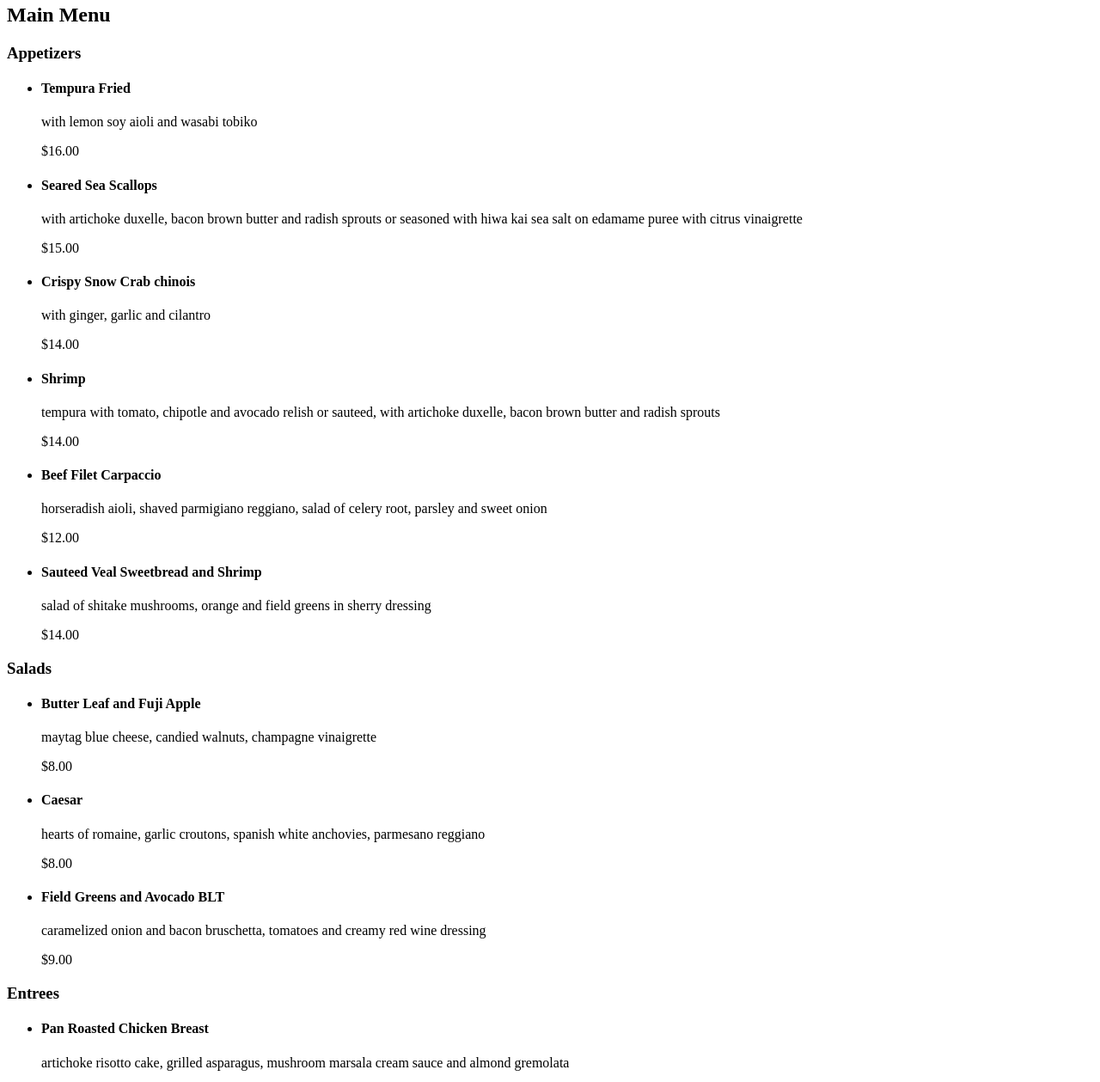
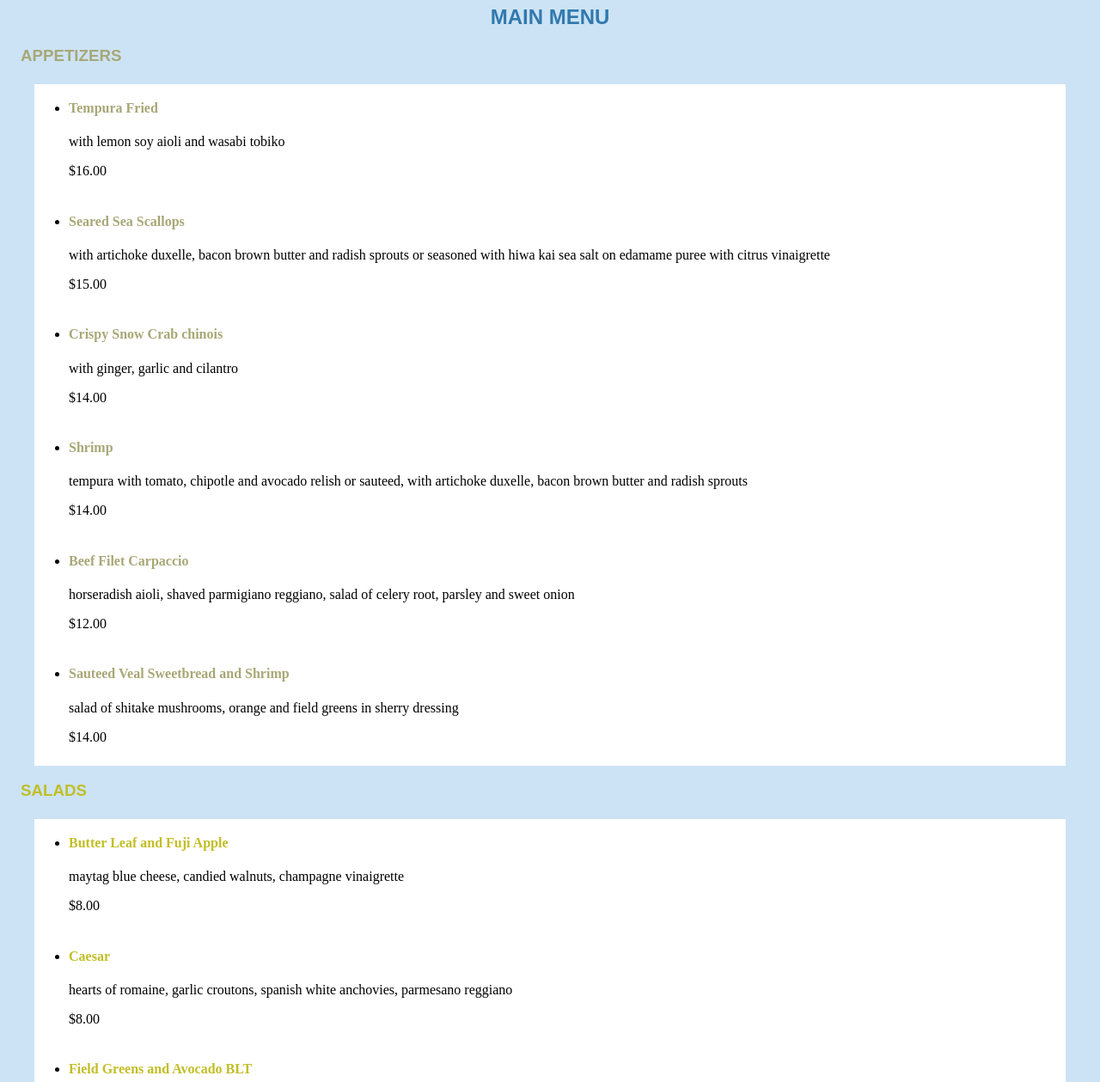
Before and after one commit to sdeluca617/sdeluca617.github.io, a plain HTML site: page index.html in a window 1280 px wide. Shown: the part 76-1335 px from the top of the page at 86% size. Drawn offline with Linux system fonts and the light colour scheme.

Commit message:
Add files via upload

```diff
--- a/index.html
+++ b/index.html
@@ -1,111 +1,113 @@
 <!DOCTYPE html>
 <html>
    <head>
+       <meta name="viewport" content="width=device‑width, initial‑scale=1">
+       <link rel="stylesheet" href="style.css">
       <title>Koberl at Blue Menu</title>
    </head>
    <body>
       <h1>Koberl at Blue</h1>
       <h2>Main Menu</h2>
-      <h3>Appetizers</h3>
+      <h3 class="appetizers">Appetizers</h3>
       <ul>
          <li>
-            <h4>Tempura Fried</h4>
+            <h4 class="appetizers">Tempura Fried</h4>
             <p>with lemon soy aioli and wasabi tobiko</p>
             <p>$16.00</p>
          </li>
          <li>
-            <h4>Seared Sea Scallops</h4>
+            <h4 class="appetizers">Seared Sea Scallops</h4>
             <p>with artichoke duxelle, bacon brown butter and radish sprouts or seasoned with hiwa kai sea salt on edamame puree with citrus vinaigrette</p>
             <p>$15.00</p>
          </li>
          <li>
-            <h4>Crispy Snow Crab chinois</h4>
+            <h4 class="appetizers">Crispy Snow Crab chinois</h4>
             <p>with ginger, garlic and cilantro</p>
             <p>$14.00</p>
          </li>
          <li>
-            <h4>Shrimp</h4>
+            <h4 class="appetizers">Shrimp</h4>
             <p>tempura with tomato, chipotle and avocado relish or sauteed, with artichoke duxelle, bacon brown butter and radish sprouts</p>
+            <p>$14.00</p>
          </li>
-         <p>$14.00</p>
          <li>
-            <h4>Beef Filet Carpaccio</h4>
+            <h4 class="appetizers">Beef Filet Carpaccio</h4>
             <p>horseradish aioli, shaved parmigiano reggiano, salad of celery root, parsley and sweet onion</p>
             <p>$12.00</p>
          </li>
          <li>
-            <h4>Sauteed Veal Sweetbread and Shrimp</h4>
+            <h4 class="appetizers">Sauteed Veal Sweetbread and Shrimp</h4>
             <p>salad of shitake mushrooms, orange and field greens in sherry dressing</p>
-            <p>$14.00</p>
+            <p class="lastprice">$14.00</p>
          </li>
       </ul>
-      <h3>Salads</h3>
+      <h3 class="salads">Salads</h3>
       <ul>
          <li>
-            <h4>Butter Leaf and Fuji Apple</h4>
+            <h4 class="salads">Butter Leaf and Fuji Apple</h4>
             <p>maytag blue cheese, candied walnuts, champagne vinaigrette</p>
             <p>$8.00</p>
          </li>
          <li>
-            <h4>Caesar</h4>
+            <h4 class="salads">Caesar</h4>
             <p>hearts of romaine, garlic croutons, spanish white anchovies, parmesano reggiano</p>
             <p>$8.00</p>
          </li>
          <li>
-            <h4>Field Greens and Avocado BLT</h4>
+            <h4 class="salads">Field Greens and Avocado BLT</h4>
             <p>caramelized onion and bacon bruschetta, tomatoes and creamy red wine dressing</p>
-            <p>$9.00</p>
+            <p class="lastprice">$9.00</p>
          </li>
       </ul>
-      <h3>Entrees</h3>
+      <h3 class="entrees">Entrees</h3>
       <ul>
          <li>
-            <h4>Pan Roasted Chicken Breast</h4>
+            <h4 class="entrees">Pan Roasted Chicken Breast</h4>
             <p>artichoke risotto cake, grilled asparagus, mushroom marsala cream sauce and almond gremolata</p>
             <p>$22.00</p>
          </li>
          <li>
-            <h4>Herb Roasted Halibut</h4>
+            <h4 class="entrees">Herb Roasted Halibut</h4>
             <p>wild mushroom ravioli, sauteed spinach, basil vermouth sauce and melted tomatoes</p>
             <p>$30.00</p>
          </li>
          <li>
-            <h4>Crispy Filet of Salmon</h4>
+            <h4 class="entrees">Crispy Filet of Salmon</h4>
             <p>on saffron pearl couscous with chorizo, menage au pois, lemon beurre blanc and roasted tomato, olive and caper relish</p>
             <p>$25.00</p>
          </li>
          <li>
-            <h4>Coriander Seared Sea Scallops and Shrimp</h4>
+            <h4 class="entrees">Coriander Seared Sea Scallops and Shrimp</h4>
             <p>spiced chucka soba noodles, asparagus and mushrooms, lemon ginger butter sauce</p>
             <p>$28.00</p>
          </li>
          <li>
-            <h4>Sauteed Duck Breast and Confit of Duck</h4>
+            <h4 class="entrees">Sauteed Duck Breast and Confit of Duck</h4>
             <p>spring vegetable and yukon gold hash with applewood smoked bacon and goat cheese, rainbow chard and port blackberry sauce</p>
             <p>$28.00</p>
          </li>
          <li>
-            <h4>Grilled Pork Chop</h4>
+            <h4 class="entrees">Grilled Pork Chop</h4>
             <p>roasted fingerling potatoes, corn, fava beans, cipollini, pancetta and watercress tarragon mustard sauce</p>
-            <p>$25.00</p>
+            <p class="lastprice">$25.00</p>
          </li>
       </ul>
-      <h3>Dessert</h3>
+      <h3 class="desserts">Dessert</h3>
       <ul>
          <li>
-            <h4>Dark Chocolate Mousse</h4>
+            <h4 class="desserts">Dark Chocolate Mousse</h4>
             <p>with whipped cream and almond wafer</p>
             <p>$10.00</p>
          </li>
          <li>
-            <h4>Creme Brulee</h4>
+            <h4 class="desserts">Creme Brulee</h4>
             <p>french vanilla custard, fresh berries</p>
             <p>$8.00</p>
          </li>
          <li>
-            <h4>Chocolate Lava Cake</h4>
+            <h4 class="desserts">Chocolate Lava Cake</h4>
             <p>raspberry coulis, creme anglaise</p>
-            <p>$12.00</p>
+            <p class="lastprice">$12.00</p>
          </li>
       </ul>
    </body>
--- /dev/null
+++ b/style.css
@@ -0,0 +1,60 @@
+/* CSS DOCUMENT */
+
+body {
+    background-color: #CBE3F5;
+    margin: 1.5em;
+}
+
+h1 {
+    color: #3179AD;
+    font-family: serif;
+    text-align: center;
+}
+
+h2 {
+    text-transform: uppercase;
+    color: #3179AD;
+    font-family: sans-serif;
+    text-align: center
+}
+
+h3 {
+    text-transform: uppercase;
+    font-family:sans-serif;
+}
+
+h4 {
+    font-family:serif;
+    padding: 1.2em 0 0;
+}
+
+p {
+    color:black;
+    font-family:serif;
+    padding: 0 1.15em 0 0;
+}
+
+p.lastprice {
+    padding: 0 0 1.5em;
+}
+
+ul {
+    background-color: white;
+    margin: 0 1em 1em;
+}
+
+.appetizers {
+    color: #A8A776;
+}
+
+.salads {
+    color:#C2BE25;
+}
+
+.entrees {
+    color: #F53636;
+}
+
+.desserts {
+    color:#F5979E;
+}
```
